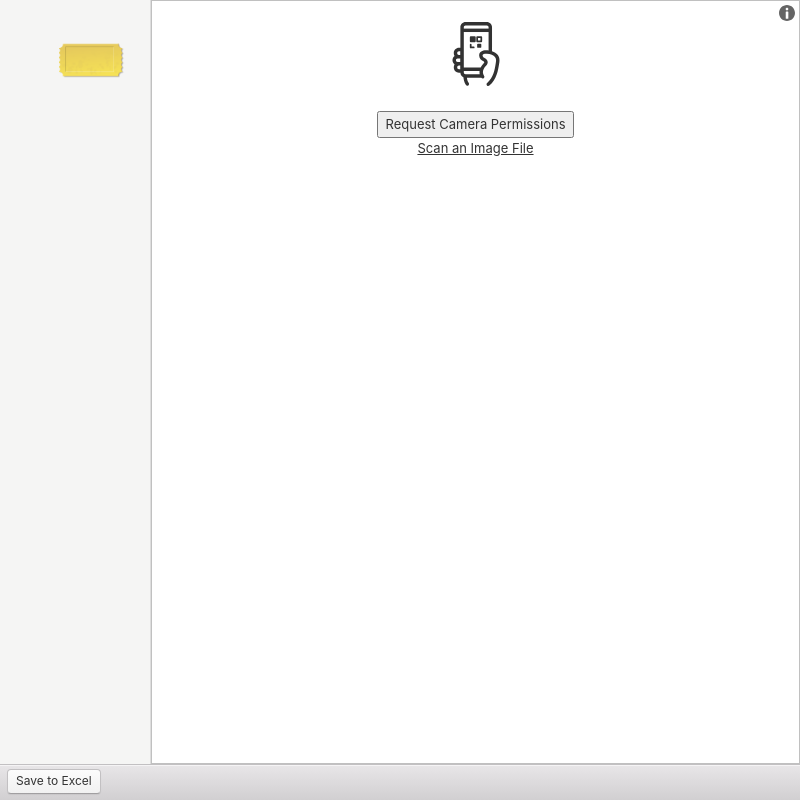
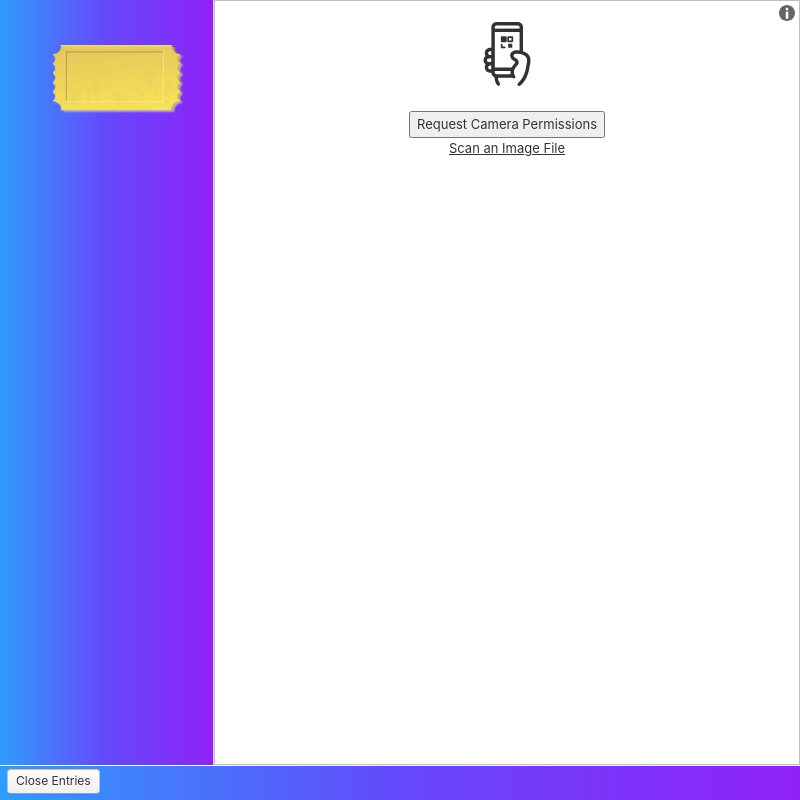
Before and after one commit to halitsever/qr-ticket-desktop-app, an Electron app: page ui/main.html in a window 800 px wide. Drawn offline with Linux system fonts and the light colour scheme.

Commit message:
Update main.html

```diff
--- a/ui/main.html
+++ b/ui/main.html
@@ -1,5 +1,6 @@
 <!DOCTYPE html>
 <html lang="en">
+
 <head>
   <meta charset="UTF-8">
   <meta http-equiv="X-UA-Compatible" content="IE=edge">
@@ -8,6 +9,7 @@
   <meta http-equiv="Content-Security-Policy" content="script-src 'self';">
   <link rel="stylesheet" href="../plugins/photon/css/photon.min.css">
 </head>
+
 <body>
   <button class="btn btn-default pull-right">
     <span class="icon icon-megaphone"></span>
@@ -17,11 +19,13 @@
   <div class="window">
     <div class="window-content">
       <div class="pane-group">
-          <div class="pane-sm sidebar">
+        <div class="pane-sm sidebar" style="  background: #5b7ff7;
+          background: -webkit-linear-gradient(to right, #309cfd, #6548fa, #9022f8);
+          background: linear-gradient(to right, #309cfd, #6548fa, #9022f8); border:0px solid;">
           <br>
           <br>
-            <a style="margin-left:25%; padding-top:10%">
-              <img height="5%" src="../contents/assets/logo.png" alt="">
+          <a style="margin-left:5%; padding-top:10%">
+            <img height="10%" src="../contents/assets/logo.png" alt="">
           </a>
         </div>
         <div class="pane" style="overflow-x: hidden;">
@@ -29,12 +33,15 @@
         </div>
       </div>
     </div>
-      <footer class="toolbar toolbar-footer">
+    <footer style="  background: #5b7ff7;
+      background: -webkit-linear-gradient(to right, #309cfd, #6548fa, #9022f8);
+      background: linear-gradient(to right, #309cfd, #6548fa, #9022f8); border:0px solid;" class="toolbar toolbar-footer">
       <div class="toolbar-actions">
-          <button class="btn btn-default closeBtn"> Save to Excel </button>
+        <button class="btn btn-default closeBtn"> Close Entries </button>
       </div>
     </footer>
 </body>
 <script src="../plugins/qr-reader/html5-qrcode.min.js" type="text/javascript"></script>
 <script src="../contents/javascript/app.js"></script>
+
 </html>
```
Lines whose indentation alone changed are shown as unchanged.
